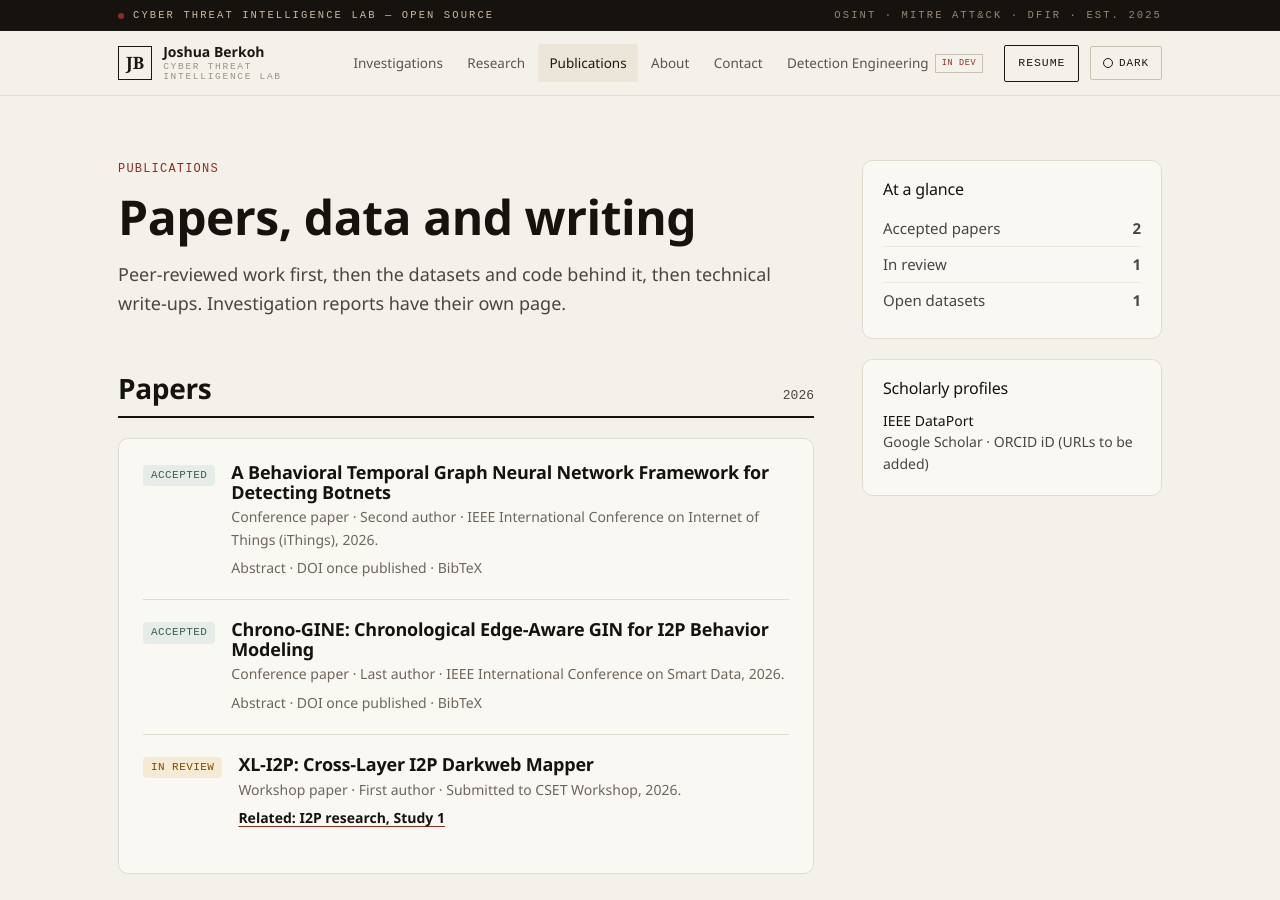
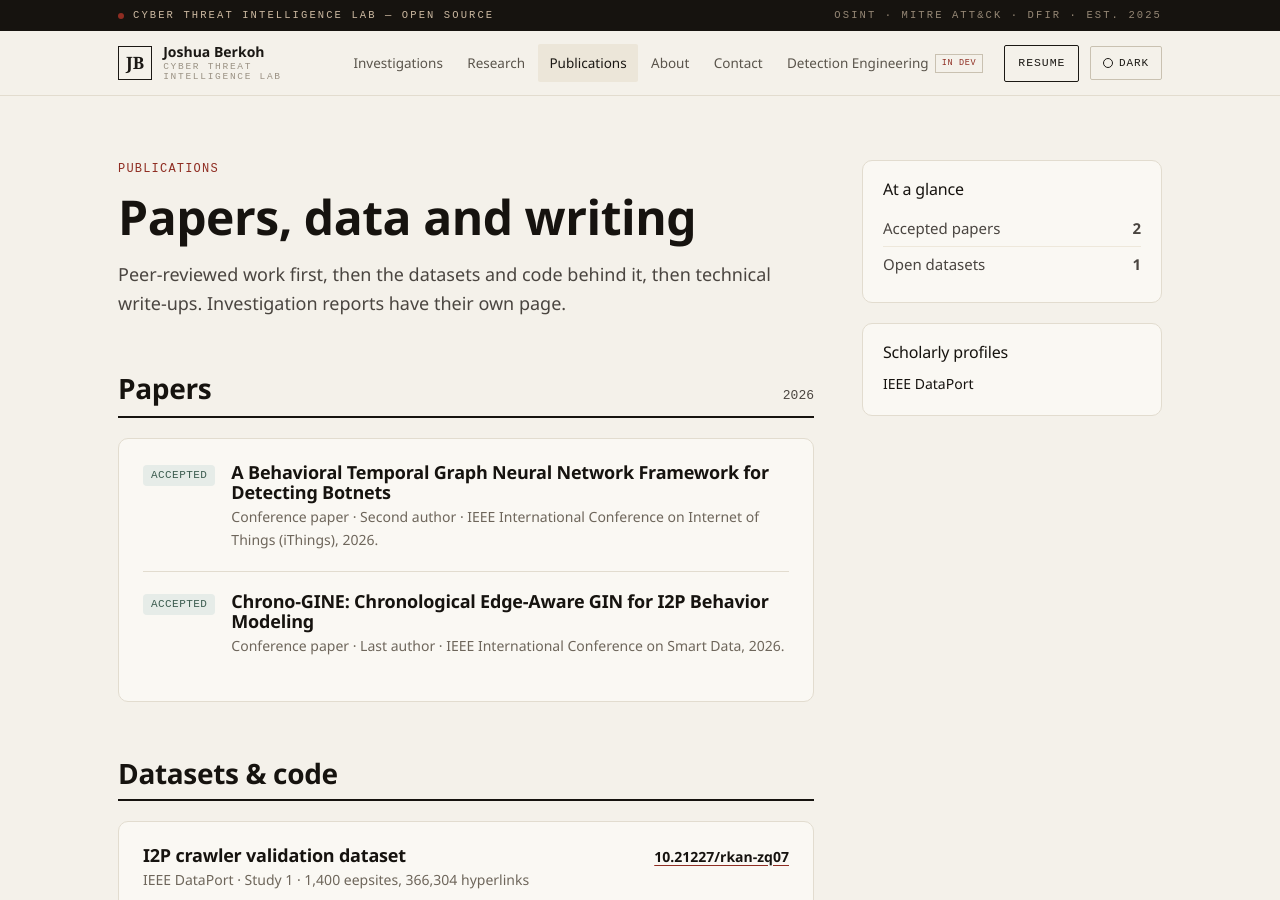
Before and after one commit to joshberk/joshberk.github.io, a Jekyll site: the page built from publications.md, in a window 1280 px wide and 900 px high. Built offline with Jekyll 4.4.1, drawn with Linux system fonts in a browser that asks for light colours.

Commit message:
Remove XL-I2P CSET entries and Scholar/ORCID/DOI/BibTeX placeholders (2026-10-26)

```diff
--- a/publications.md
+++ b/publications.md
@@ -6,13 +6,10 @@ permalink: /publications/
 
 {% comment %}
   Publications redesign (2026-10-26), designer layout in site colours.
-  Open items: Google Scholar and ORCID URLs (mock shows bracket
-  placeholders, not invented here); DOI / BibTeX links once the two
-  accepted papers are published (mock shows "[DOI once published]");
-  malware-lab month ([Month 2026] in the mock); and the XL-I2P
-  "In review" count/paper — known-stale since the CSET rejection,
-  kept per the 2026-10-26 direction that content follows the new
-  design, so the whole batch is consistent on that wording.
+  Open items: malware-lab month ([Month 2026] in the mock).
+  XL-I2P CSET entry, Google Scholar / ORCID lines, and the DOI /
+  BibTeX placeholder lines were removed 2026-10-26 (Scholar, ORCID,
+  paper DOIs and BibTeX to be added when DJ Breezy supplies them).
   Paper titles follow the mock (including its shortened Chrono-GINE
   title); the full title is in research.md's manuscript record.
 {% endcomment %}
@@ -34,7 +31,6 @@ permalink: /publications/
             <div>
               <h3>A Behavioral Temporal Graph Neural Network Framework for Detecting Botnets</h3>
               <p>Conference paper · Second author · IEEE International Conference on Internet of Things (iThings), 2026.</p>
-              <p>Abstract · DOI once published · BibTeX</p>
             </div>
           </div>
           <div class="rd-paper">
@@ -42,15 +38,6 @@ permalink: /publications/
             <div>
               <h3>Chrono-GINE: Chronological Edge-Aware GIN for I2P Behavior Modeling</h3>
               <p>Conference paper · Last author · IEEE International Conference on Smart Data, 2026.</p>
-              <p>Abstract · DOI once published · BibTeX</p>
-            </div>
-          </div>
-          <div class="rd-paper">
-            <span class="rd-pill rd-pill-amber">In review</span>
-            <div>
-              <h3>XL-I2P: Cross-Layer I2P Darkweb Mapper</h3>
-              <p>Workshop paper · First author · Submitted to CSET Workshop, 2026.</p>
-              <p><a href="{{ '/research/' | relative_url }}">Related: I2P research, Study 1</a></p>
             </div>
           </div>
         </div>
@@ -100,14 +87,11 @@ permalink: /publications/
       <div class="rd-side-card">
         <h3>At a glance</h3>
         <div class="rd-side-row"><span>Accepted papers</span><strong>2</strong></div>
-        <div class="rd-side-row"><span>In review</span><strong>1</strong></div>
         <div class="rd-side-row"><span>Open datasets</span><strong>1</strong></div>
       </div>
       <div class="rd-side-card">
         <h3>Scholarly profiles</h3>
-        <!-- TODO: Google Scholar and ORCID URLs -->
         <p><a href="https://doi.org/10.21227/rkan-zq07">IEEE DataPort</a></p>
-        <p>Google Scholar · ORCID iD (URLs to be added)</p>
       </div>
     </aside>
   </div>
```
Also changed, not shown: index.md (+3 -6 lines), research.md (+3 -13 lines), resume.md (+2 -9 lines).
